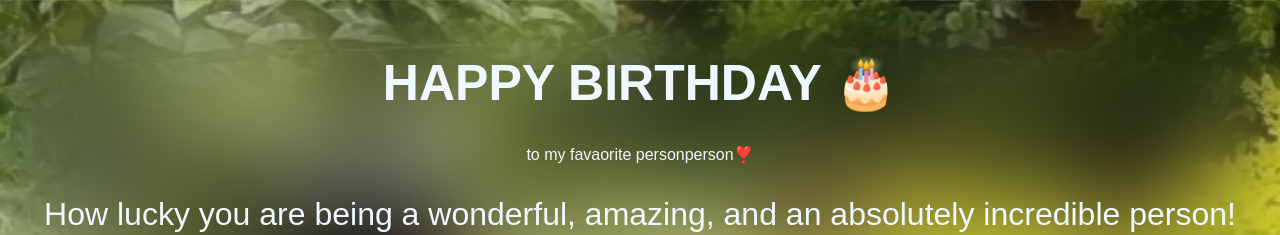
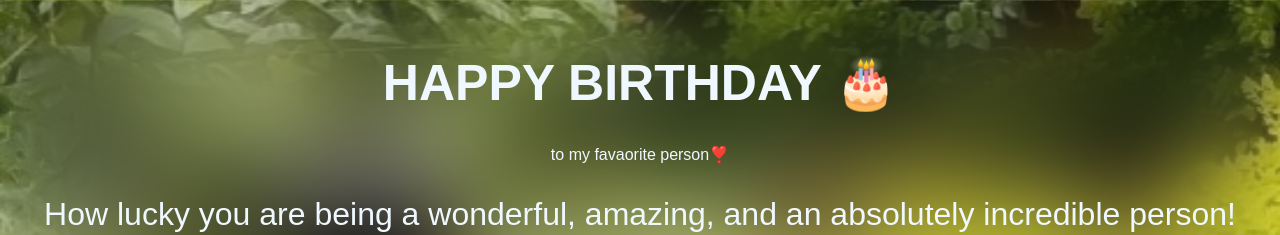
Before and after one commit to Pjmahendra/project-w, a React (Vite) app: page / in a window 1280 px wide. Shown: the top 235 px of the page. Built offline with nearby package versions, Linux system fonts and the light colour scheme; no server answers.

Commit message:
Update AppCustom.jsx

```diff
--- a/src/AppCustom.jsx
+++ b/src/AppCustom.jsx
@@ -81,7 +81,7 @@ function AppCustom() {
         <h1 style={{alignItems:'center',justifyContent:'center',textAlign:'center',fontSize:'50px',fontWeight:"bolder", padding:0}}>
           HAPPY BIRTHDAY 🎂
         </h1>
-        <p style={{textAlign:"center" ,padding:0}}>to my favaorite personperson❣️</p>
+        <p style={{textAlign:"center" ,padding:0}}>to my favaorite person❣️</p>
         <p style={{textAlign:'center',fontWeight:'300',fontSize:'2rem'}}>How lucky you are being a wonderful, amazing, and an absolutely incredible person!</p>
       </div>
 
```
